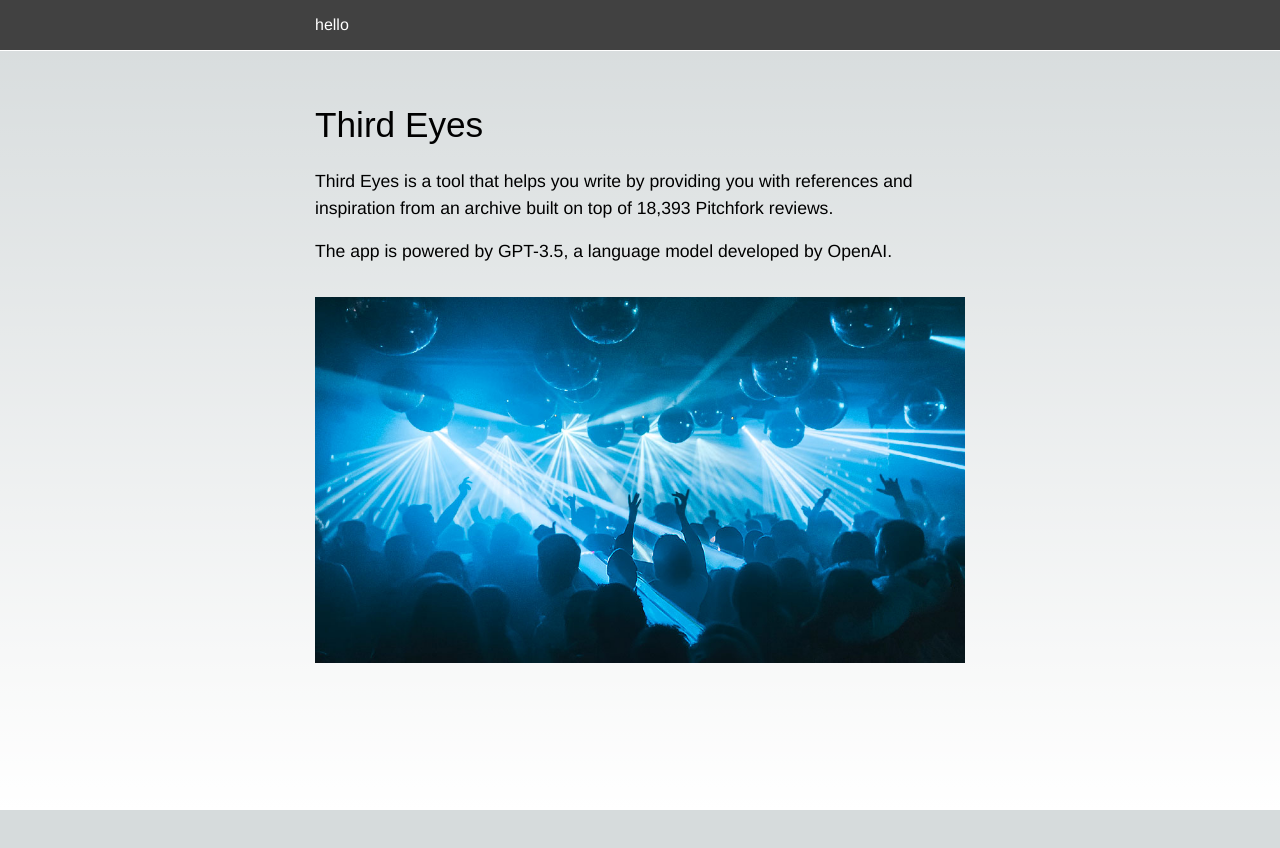
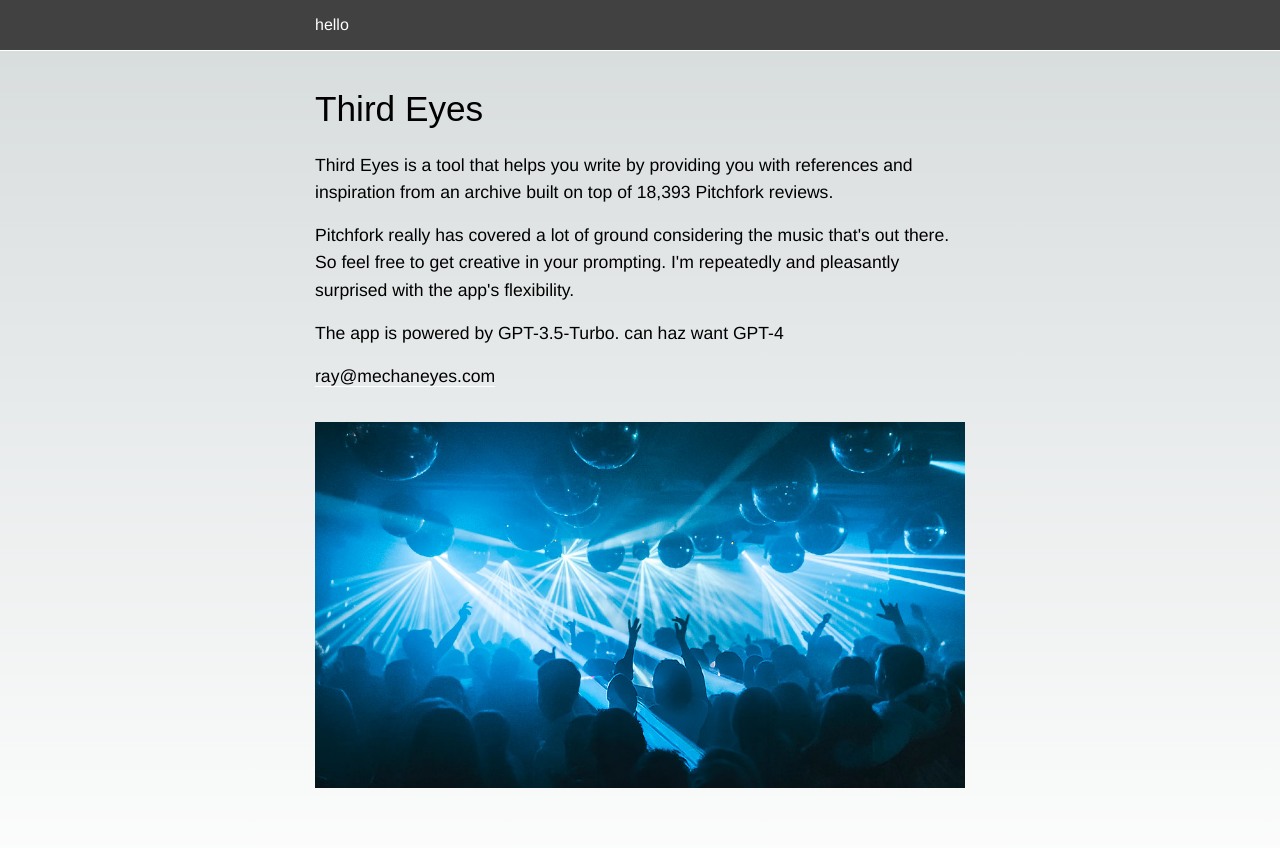
Before and after one commit to mechaneyes/aframe, a Next.js app: page / in a window 1280 px wide. Shown: the top 848 px of the page. Before the commit the page ends 810 px from the top, so only its background shows below. Built offline with nearby package versions, Linux system fonts and the light colour scheme; a web font is replaced by a local one.

Commit message:
editing and styling introduction
+ mailto
+ h1 padding
+ copy rework

```diff
--- a/app/page.js
+++ b/app/page.js
@@ -217,8 +217,14 @@ export default function Home() {
           Pitchfork reviews.
         </p>
         <p>
-          The app is powered by GPT-3.5, a language model developed by OpenAI.
+          Pitchfork really has covered a lot of ground considering the music
+          that's out there. So feel free to get creative in your prompting. I'm
+          repeatedly and pleasantly surprised with the app's flexibility.
         </p>
+        <p>
+          The app is powered by GPT-3.5-Turbo. can haz want GPT-4
+        </p>
+        <p><a href="mailto:ray@mechaneyes.com">ray@mechaneyes.com</a></p>
         <div className="introduction__image">
           <Image
             src="/party-pic-1024px-1.0.1.jpg"
--- a/app/styles/styles.scss
+++ b/app/styles/styles.scss
@@ -29,6 +29,10 @@
     // font-weight: 100;
     font-size: 1.1rem;
     line-height: 1.7rem;
+  }
+
+  a {
+    border-bottom: 1px solid white;
   }
 
 //   .image {
@@ -121,7 +125,7 @@
     margin-top: calc(var(--prompt-form-height) + 1rem);
 
     h1 {
-        margin-top: 2rem;
+        margin-top: 1rem;
     }
 
     &--hidden {
```
